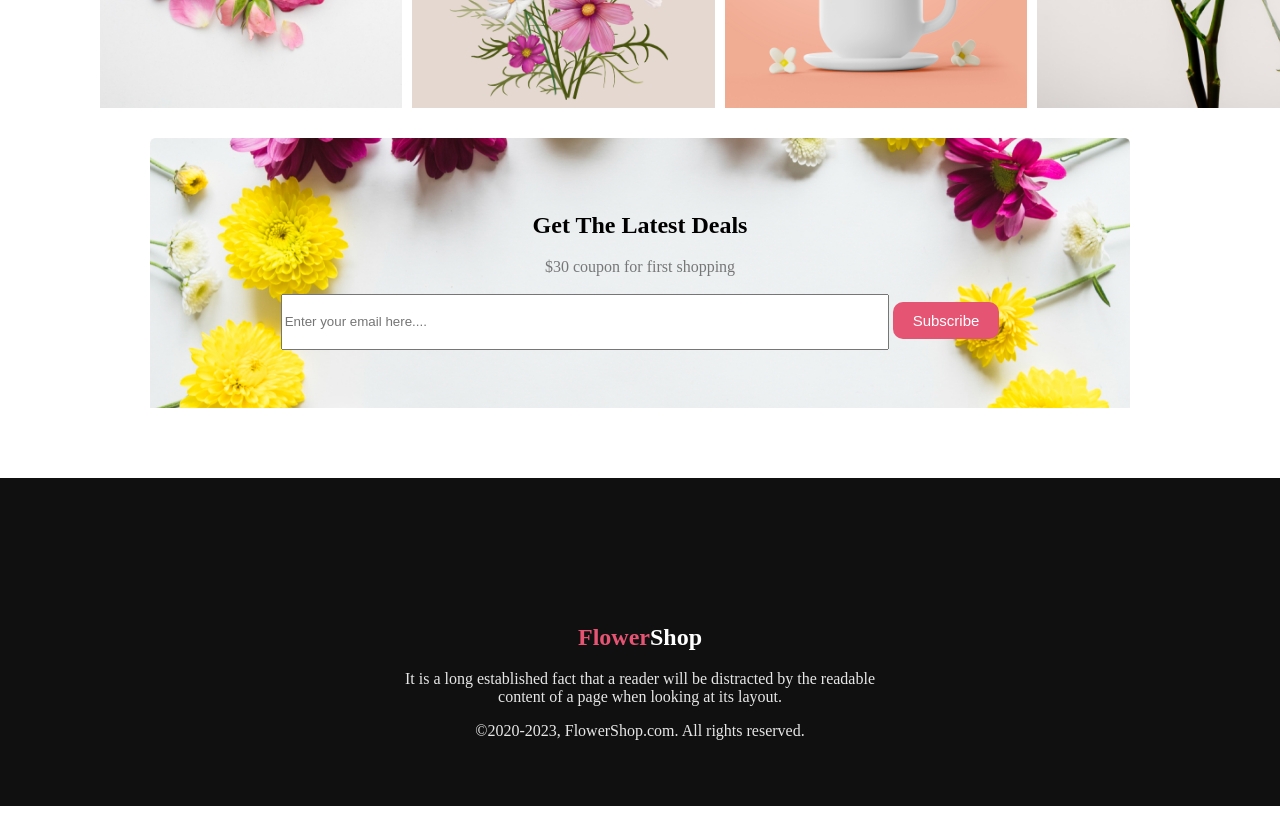
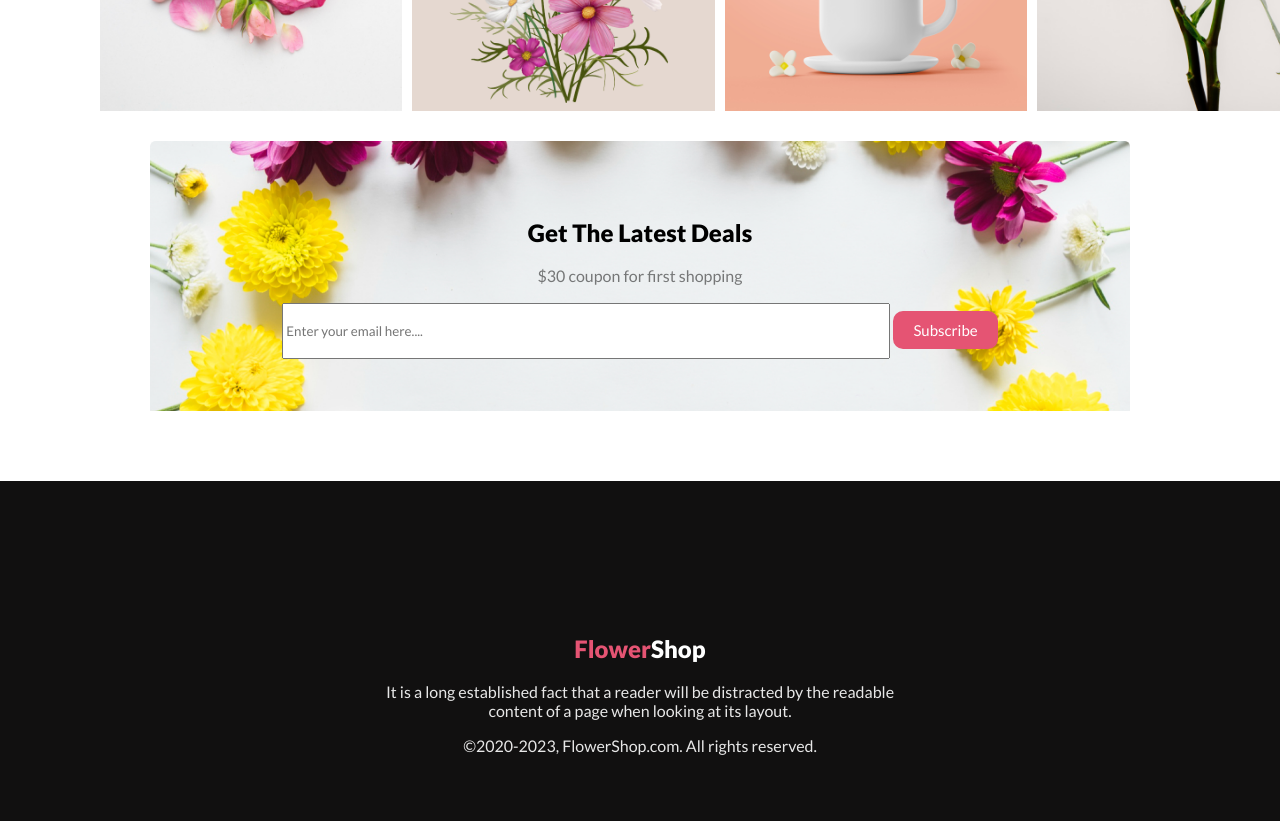
Before and after one commit to amir811537/Online-Flower-shop, a plain HTML site: page index.html in a window 1280 px wide. Shown: the part 2560-3381 px from the top of the page. Drawn offline with Linux system fonts and the light colour scheme.

Commit message:
font added

```diff
--- a/index.html
+++ b/index.html
@@ -6,6 +6,12 @@
 
     <!--======== adding style link ============ -->
     <link rel="stylesheet" href="./styles/style.css" />
+
+
+    <link rel="preconnect" href="https://fonts.googleapis.com">
+<link rel="preconnect" href="https://fonts.gstatic.com" crossorigin>
+<link href="https://fonts.googleapis.com/css2?family=Lato:wght@400;900&family=Open+Sans:ital,wght@0,400;1,700;1,800&display=swap" rel="stylesheet">
+
 
     <title>Online Flower Shop</title>
   </head>
@@ -124,24 +130,10 @@
         <div class="instagrampic">
           <div class="instagramcentar">
             <div class="instagramimg">
-                <img class="boxImg" src="./Assets/Rectangle 3.png" alt="" />
-                <img class="boxImg" src="./Assets/Rectangle 4.png" alt="" />
-                <img class="boxImg" src="./Assets/Rectangle 5.png" alt="" />
-                <img class="boxImg" src="./Assets/Rectangle 6.png" alt="" />
-
-                <!-- <div>
-                    <img class="boxImg" src="./Assets/Rectangle 3.png" alt="" />
-                  </div>
-                  <div>
-                    <img class="boxImg" src="./Assets/Rectangle 4.png" alt="" />
-                  </div>
-                  <div>
-                    <img class="boxImg" src="./Assets/Rectangle 5.png" alt="" />
-                  </div>
-                  <div>
-                    <img class="boxImg" src="./Assets/Rectangle 6.png" alt="" />
-                  </div> -->
-
+              <img class="boxImg" src="./Assets/Rectangle 3.png" alt="" />
+              <img class="boxImg" src="./Assets/Rectangle 4.png" alt="" />
+              <img class="boxImg" src="./Assets/Rectangle 5.png" alt="" />
+              <img class="boxImg" src="./Assets/Rectangle 6.png" alt="" />
             </div>
           </div>
         </div>
@@ -175,19 +167,23 @@
       <section id="footer">
         <div class="footerbackgroundcolor">
           <div>
-            <br>
-            <br>
-            <br>
-            <br>
-            <br>
-            <br>
-            <br>
-            <h1 class="title2"><span> Flower</span><span class="span1">Shop</span></h1>
+            <br />
+            <br />
+            <br />
+            <br />
+            <br />
+            <br />
+            <br />
+            <h1 class="title2">
+              <span> Flower</span><span class="span1">Shop</span>
+            </h1>
             <p class="footerdes">
               It is a long established fact that a reader will be distracted by
-              the readable <br>content of a page when looking at its layout.
+              the readable <br />content of a page when looking at its layout.
             </p>
-            <p class="footerdes">&copy;2020-2023, FlowerShop.com. All rights reserved. </p>
+            <p class="footerdes">
+              &copy;2020-2023, FlowerShop.com. All rights reserved.
+            </p>
           </div>
         </div>
       </section>
--- a/styles/style.css
+++ b/styles/style.css
@@ -1,3 +1,7 @@
+
+*{
+    font-family: 'Lato', sans-serif;
+}
 body {
   margin: 0;
   padding: 0;
```
